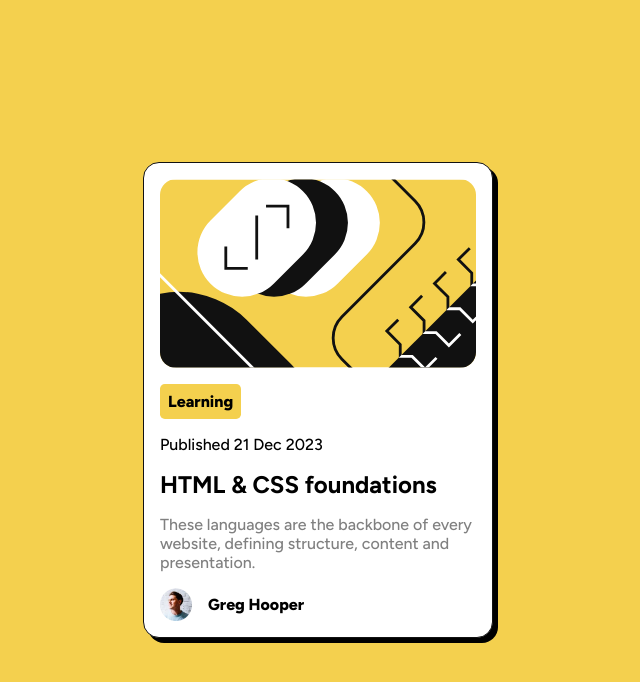
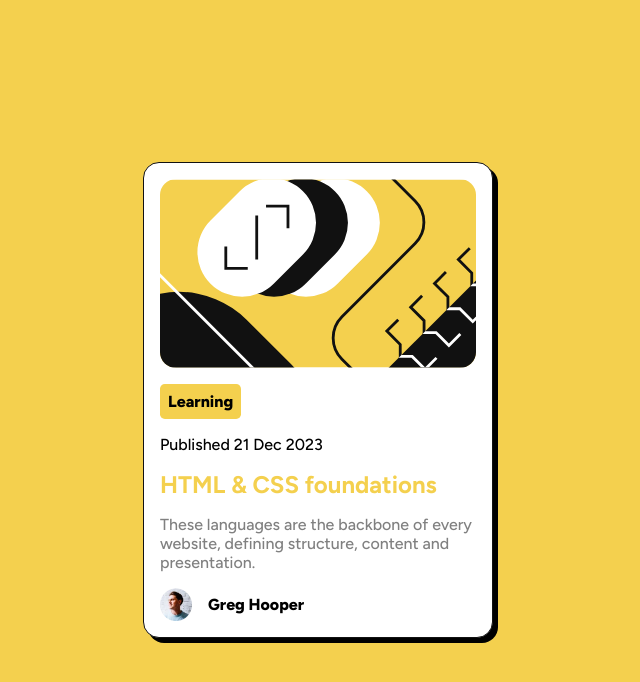
Before and after one commit to jeffgicharu/blog-preview-card, a plain HTML site: page index.html in a window 1280 px wide. In both pictures the pointer is over the element "HTML & CSS foundations". Shown: the whole page, without its empty margins (322-962 px from the left). Drawn offline with Linux system fonts and the light colour scheme.

Commit message:
Active Pseudo-class

```diff
--- a/style.css
+++ b/style.css
@@ -59,6 +59,10 @@ h2{
     margin-bottom: 1rem;
 }
 
+:is(h2:active,h2:hover,h2:focus){
+    color: hsl(47, 88%, 63%);
+}
+
 .three{
     color: hsl(0, 0%, 50%);
     margin-bottom: 1rem;
```
